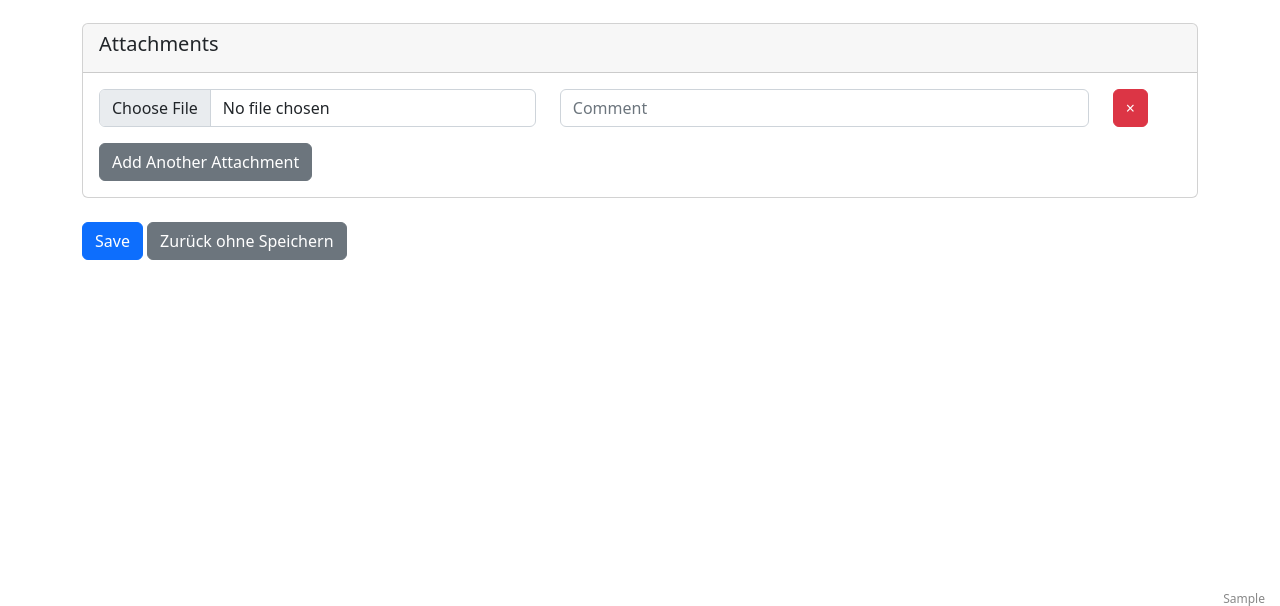
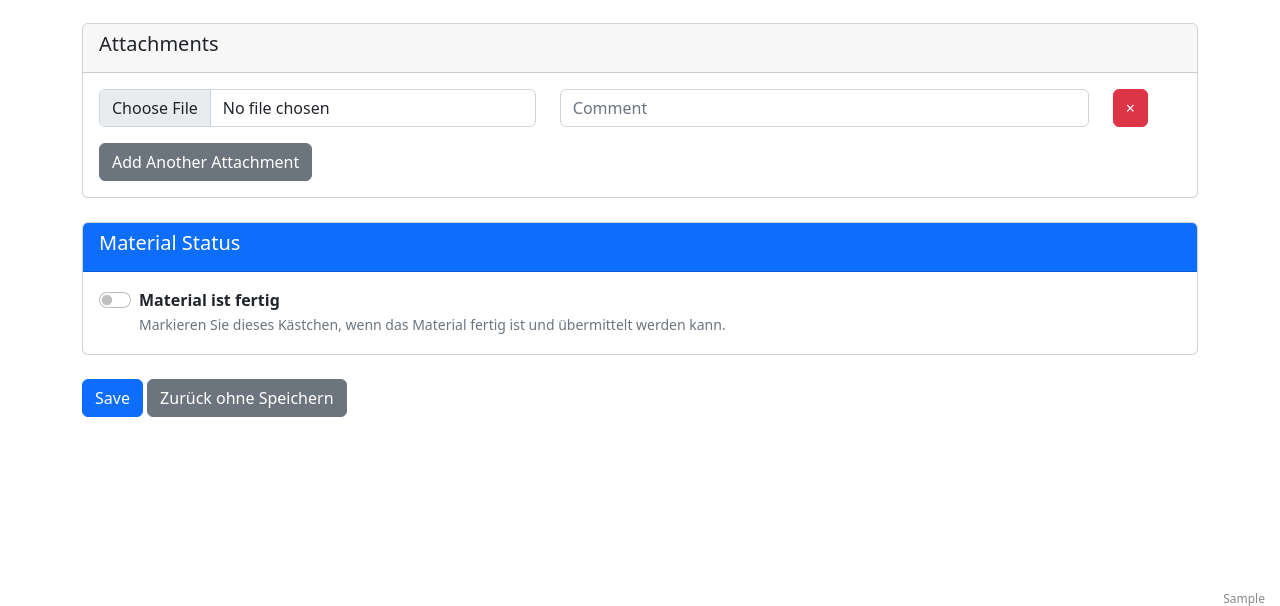
Before and after one commit to ycrausaz/b11.1, a Django app: template b11_1/templates/il/add_material_il.html in a window 1280 px wide. Shown: the part 177-783 px from the top of the page. Run offline with Django 4.2, Linux system fonts and the light colour scheme; the template is opened without the code that fills it: most values are stand-ins (such as "Sample title", 1, 10 or a date in 2020); parts of the project's set-up code (start-up, migrations or seed data) failed here and were passed over; some libraries are stand-ins or nearby versions.

Commit message:
Updated the translations.

```diff
--- a/b11_1/templates/il/add_material_il.html
+++ b/b11_1/templates/il/add_material_il.html
@@ -19,12 +19,12 @@
     <form method="post" enctype="multipart/form-data">
         {% csrf_token %}
         <table>
-            {% for field in form %}
+            {% for field in form.get_normal_fields %}
                 {% if not field.is_hidden and field.name != 'is_finished' %}
                     <tr>
 <td>
     {% with label_with_tooltip=field|add_tooltip %}
-        {{ label_with_tooltip|safe }}:
+        {{ label_with_tooltip|safe }}
         {% if field.field.required %}
             <span class="required">*</span>
         {% elif field.name == 'cage_code' or field.name == 'hersteller_name' or field.name == 'hersteller_adresse' or field.name == 'hersteller_plz' or field.name == 'hersteller_ort' %}
@@ -76,6 +76,28 @@
             </div>
         </div>
 
+        <div class="card mt-4 mb-4">
+            <div class="card-header bg-primary text-white">
+                <h5>{% trans "Material Status" %}</h5>
+            </div>
+            <div class="card-body">
+                <div class="form-check form-switch">
+                    <input class="form-check-input" type="checkbox" id="id_is_finished" name="is_finished" {% if form.instance.is_finished %}checked{% endif %}>
+                    <label class="form-check-label" for="id_is_finished">
+                        <strong>{% trans "Material ist fertig" %}</strong><br/>
+                        <small class="text-muted">{% trans "Markieren Sie dieses Kästchen, wenn das Material fertig ist und übermittelt werden kann." %}</small>
+                    </label>
+                    {% if form.is_finished.errors %}
+                        <div class="error">
+                            {% for error in form.is_finished.errors %}
+                                <p>{{ error }}</p>
+                            {% endfor %}
+                        </div>
+                    {% endif %}
+                </div>
+            </div>
+        </div>
+
         <input type="submit" value="{% trans 'Save' %}" class="btn btn-primary">
         <button type="button" class="btn btn-secondary" onclick="window.location.href='{% url 'list_material_il' %}'">{% trans "Zurück ohne Speichern" %}</button>
     </form>
--- a/b11_1/templates/il/update_material_il.html
+++ b/b11_1/templates/il/update_material_il.html
@@ -130,7 +130,7 @@
                 <div class="form-check form-switch">
                     <input class="form-check-input" type="checkbox" id="id_is_finished" name="is_finished" {% if form.instance.is_finished %}checked{% endif %}>
                     <label class="form-check-label" for="id_is_finished">
-                        <strong>{% trans "Material ist fertig" %}</strong>
+                        <strong>{% trans "Material ist fertig" %}</strong><br/>
                         <small class="text-muted">{% trans "Markieren Sie dieses Kästchen, wenn das Material fertig ist und übermittelt werden kann." %}</small>
                     </label>
                     {% if form.is_finished.errors %}
```
Also changed, not shown: locale/de/LC_MESSAGES/django.po, locale/en/LC_MESSAGES/django.po, locale/fr/LC_MESSAGES/django.po, 3 other files.
